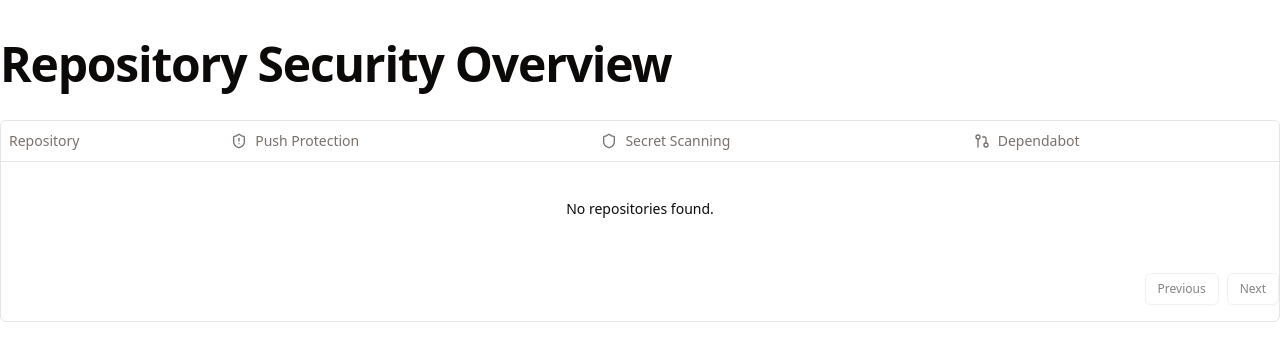
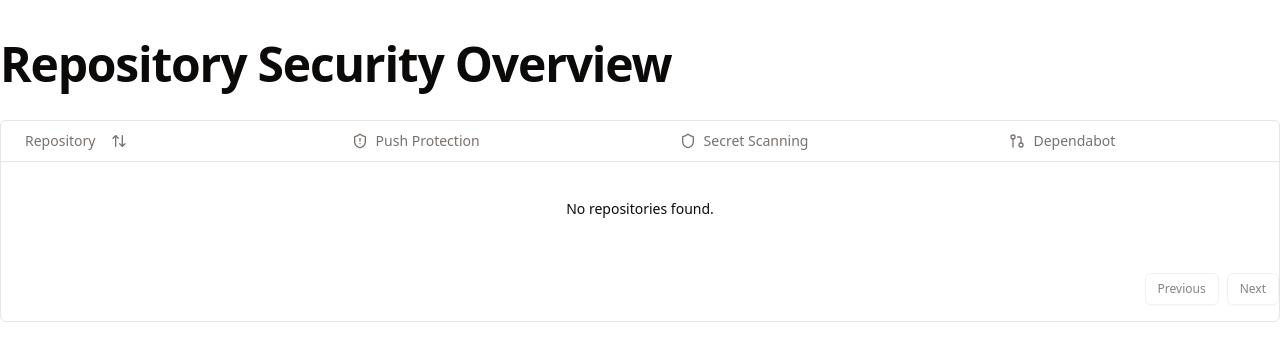
Before and after one commit to JackPlowman/repo-overseer, an Astro site in the folder dashboard/: page / in a window 1280 px wide. Built offline with nearby package versions, Linux system fonts and the light colour scheme; Astro itself is replaced by a stand-in of ours.

Commit message:
build: Sort Data Table (#112)
# Pull Request

## Description

This pull request includes several updates to dependencies and
enhancements to the `DataTable` and `columns` components in the
`dashboard` project. The most important changes include updating
`eslint-config-prettier` and `typescript` versions, adding sorting
functionality to the `DataTable` component, and modifying the `columns`
component to include a sortable header.

Dependency updates:

* Updated `eslint-config-prettier` from version 9.1.0 to 10.0.1 in
`dashboard/package-lock.json` and `dashboard/package.json`.
[[1]](diffhunk://#diff-ed953a47c378f3fc19c8e0152346ac0ffa9162d0ffacdbae96c4d9ffbcf479a6L34-R34)
[[2]](diffhunk://#diff-ed953a47c378f3fc19c8e0152346ac0ffa9162d0ffacdbae96c4d9ffbcf479a6L4485-R4491)
[[3]](diffhunk://#diff-2d8d55c799cd71f1b35e831f075f8178ed1734c4820a2ad548b4dd24d6938d7cL35-R35)
* Updated `typescript` from version 5.7.2 to 5.7.3 in
`dashboard/package-lock.json`.

Enhancements to `DataTable` component:

* Added sorting state and sorting functionality using `React.useState`
and `getSortedRowModel` in `dashboard/src/components/data-table.tsx`.
[[1]](diffhunk://#diff-32cb1b40149d093fbc8c5965c88324d99733fbfc5d9218d2e9cc6154f52b28feR8-R9)
[[2]](diffhunk://#diff-32cb1b40149d093fbc8c5965c88324d99733fbfc5d9218d2e9cc6154f52b28feR34)
[[3]](diffhunk://#diff-32cb1b40149d093fbc8c5965c88324d99733fbfc5d9218d2e9cc6154f52b28feR45-R49)
* Imported `SortingState` from `@tanstack/react-table` and `React` in
`dashboard/src/components/data-table.tsx`.
[[1]](diffhunk://#diff-32cb1b40149d093fbc8c5965c88324d99733fbfc5d9218d2e9cc6154f52b28feR8-R9)
[[2]](diffhunk://#diff-32cb1b40149d093fbc8c5965c88324d99733fbfc5d9218d2e9cc6154f52b28feR21)

Enhancements to `columns` component:

* Added a sortable header to the `columns` component by using a `Button`
with `ArrowUpDown` icon in `dashboard/src/components/columns.tsx`.
[[1]](diffhunk://#diff-911097980600deaf4c658f70d24ffc5cde6d9e393aec77f360241c34507341a3R3-R6)
[[2]](diffhunk://#diff-911097980600deaf4c658f70d24ffc5cde6d9e393aec77f360241c34507341a3L18-R29)

Fixes #111

```diff
--- a/dashboard/package.json
+++ b/dashboard/package.json
@@ -32,7 +32,7 @@
     "@microsoft/eslint-formatter-sarif": "3.1.0",
     "@typescript-eslint/parser": "8.20.0",
     "eslint": "9.18.0",
-    "eslint-config-prettier": "9.1.0",
+    "eslint-config-prettier": "10.0.1",
     "eslint-plugin-astro": "1.3.1",
     "eslint-plugin-react": "7.37.4",
     "globals": "15.14.0",
--- a/dashboard/src/components/columns.tsx
+++ b/dashboard/src/components/columns.tsx
@@ -1,8 +1,8 @@
 "use client"
 import { Badge } from "@/components/ui/badge"
+import { Button } from "@/components/ui/button"
 import type { ColumnDef } from "@tanstack/react-table"
-import { GitPullRequest, Shield, ShieldAlert } from "lucide-react"
-
+import { ArrowUpDown, GitPullRequest, Shield, ShieldAlert } from "lucide-react"
 type Repository = {
   name: string
   full_name: string
@@ -15,7 +15,17 @@ type Repository = {
 export const columns: ColumnDef<Repository>[] = [
   {
     accessorKey: "name",
-    header: "Repository",
+    header: ({ column }) => {
+      return (
+        <Button
+          variant="ghost"
+          onClick={() => column.toggleSorting(column.getIsSorted() === "asc")}
+        >
+          Repository
+          <ArrowUpDown className="ml-2 h-4 w-4" />
+        </Button>
+      )
+    },
     cell: ({ row }) => {
       return (
         <a
--- a/dashboard/src/components/data-table.tsx
+++ b/dashboard/src/components/data-table.tsx
@@ -5,7 +5,9 @@ import {
   flexRender,
   getCoreRowModel,
   getPaginationRowModel,
+  getSortedRowModel,
   useReactTable,
+  type SortingState,
 } from "@tanstack/react-table"
 
 import {
@@ -16,6 +18,7 @@ import {
   TableHeader,
   TableRow,
 } from "@/components/ui/table"
+import * as React from "react"
 
 import { Button } from "@/components/ui/button"
 
@@ -28,6 +31,7 @@ export function DataTable<TData, TValue>({
   columns,
   data,
 }: DataTableProps<TData, TValue>) {
+  const [sorting, setSorting] = React.useState<SortingState>([])
   const table = useReactTable({
     data,
     columns,
@@ -37,6 +41,11 @@ export function DataTable<TData, TValue>({
       pagination: {
         pageSize: 8,
       },
+    },
+    onSortingChange: setSorting,
+    getSortedRowModel: getSortedRowModel(),
+    state: {
+      sorting,
     },
   })
 
```
Also changed, not shown: 1 other file.
